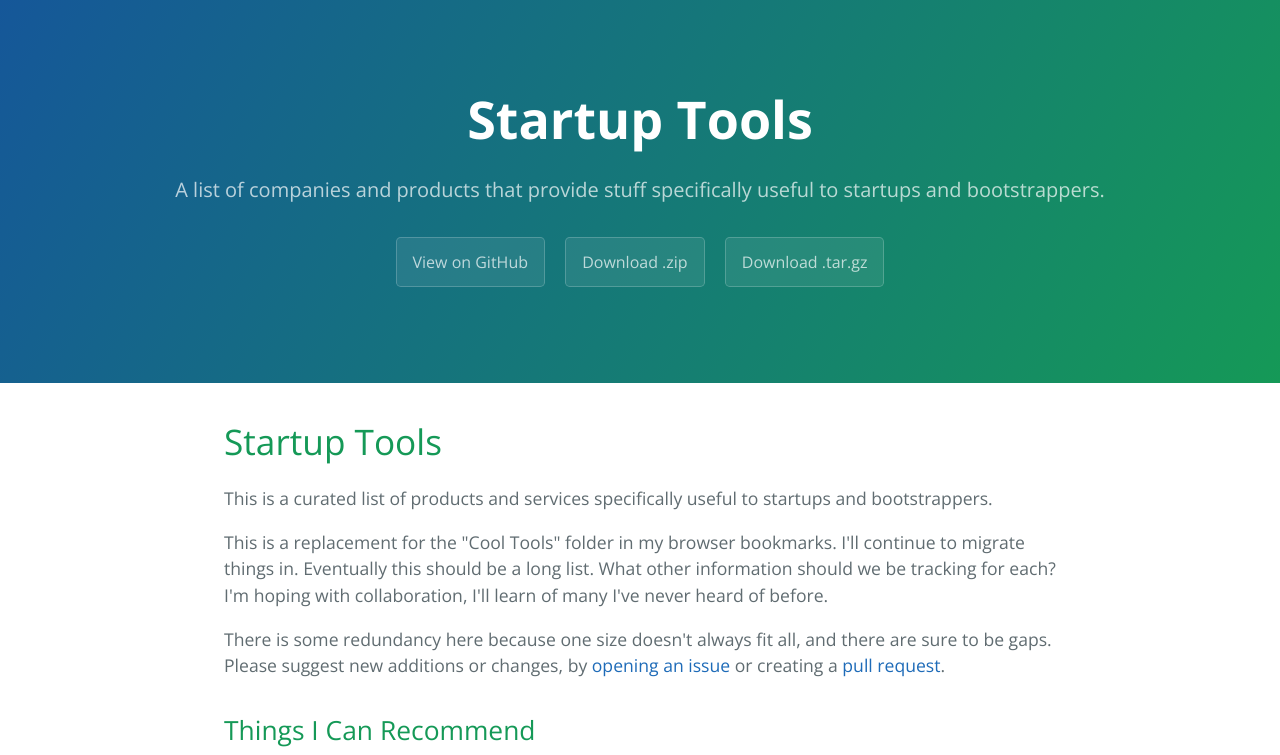
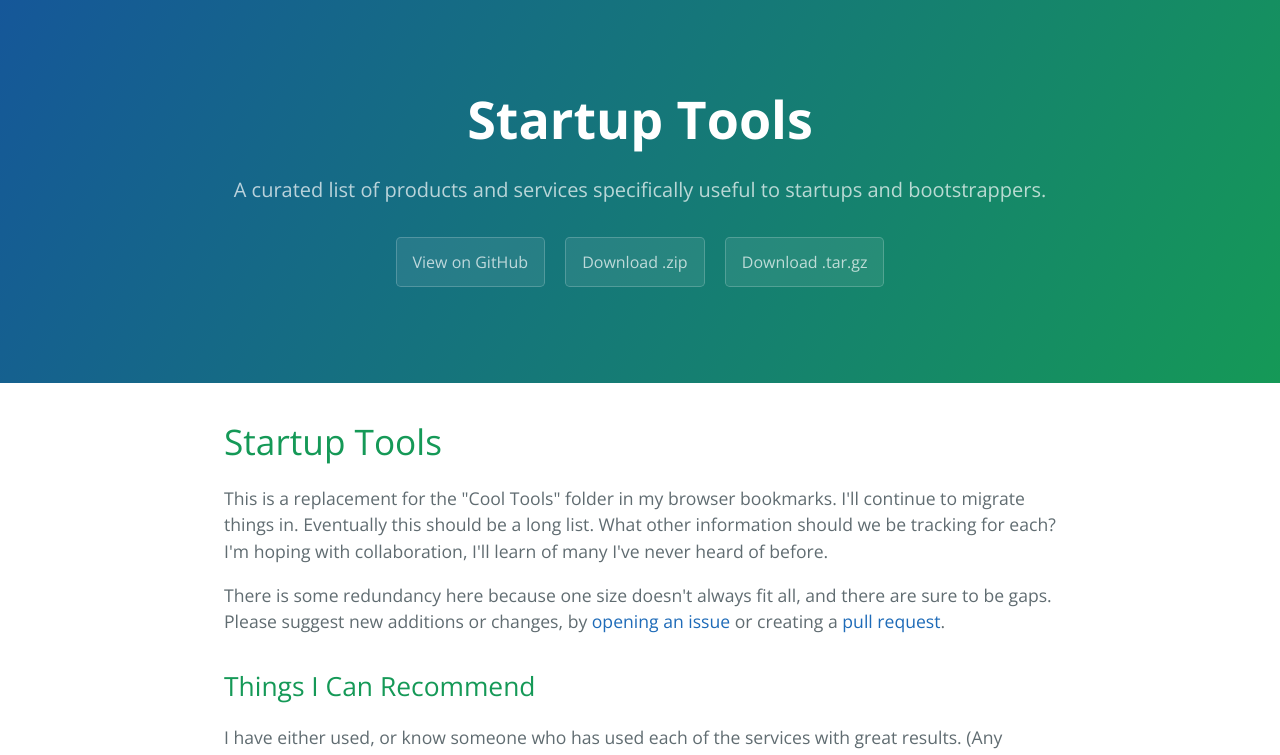
Before and after one commit to BrightCanopy/startup-tools, a plain HTML site: page index.html in a window 1280 px wide. Shown: the top 755 px of the page. Drawn offline with nearby package versions, Linux system fonts and the light colour scheme.

Commit message:
Create gh-pages branch via GitHub

```diff
--- a/index.html
+++ b/index.html
@@ -12,7 +12,7 @@
   <body>
     <section class="page-header">
       <h1 class="project-name">Startup Tools</h1>
-      <h2 class="project-tagline">A list of companies and products that provide stuff specifically useful to startups and bootstrappers.</h2>
+      <h2 class="project-tagline">A curated list of products and services specifically useful to startups and bootstrappers.</h2>
       <a href="https://github.com/BrightCanopy/startup-tools" class="btn">View on GitHub</a>
       <a href="https://github.com/BrightCanopy/startup-tools/zipball/master" class="btn">Download .zip</a>
       <a href="https://github.com/BrightCanopy/startup-tools/tarball/master" class="btn">Download .tar.gz</a>
@@ -21,8 +21,6 @@
     <section class="main-content">
       <h1>
 <a id="startup-tools" class="anchor" href="#startup-tools" aria-hidden="true"><span class="octicon octicon-link"></span></a>Startup Tools</h1>
-
-<p>This is a curated list of products and services specifically useful to startups and bootstrappers.</p>
 
 <p>This is a replacement for the "Cool Tools" folder in my browser bookmarks. I'll continue to migrate things in. Eventually this should be a long list. What other information should we be tracking for each? I'm hoping with collaboration, I'll learn of many I've never heard of before.</p>
 
```
Also changed, not shown: params.json (+1 -1 lines).
